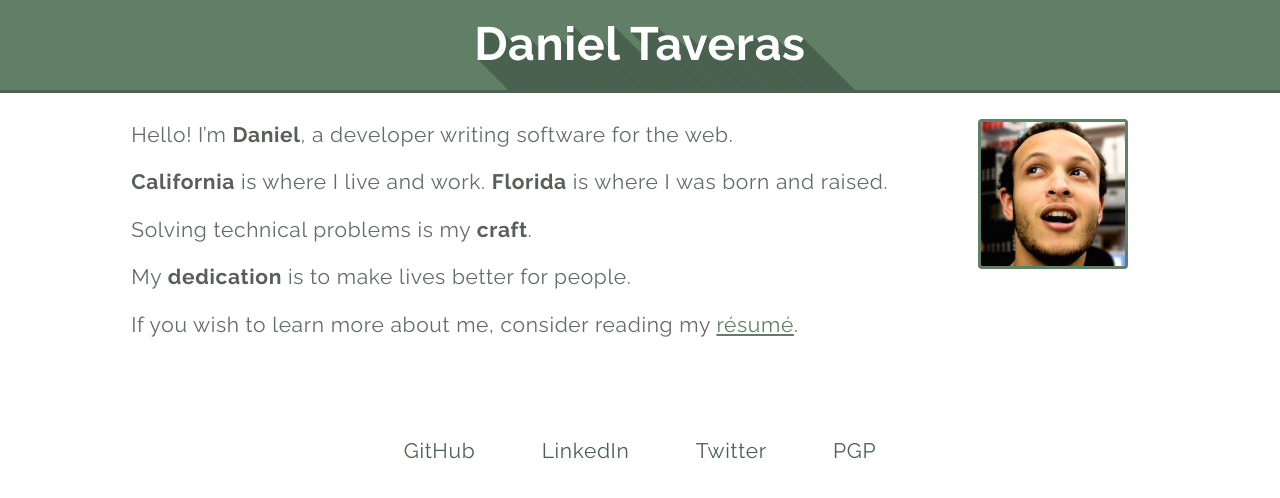
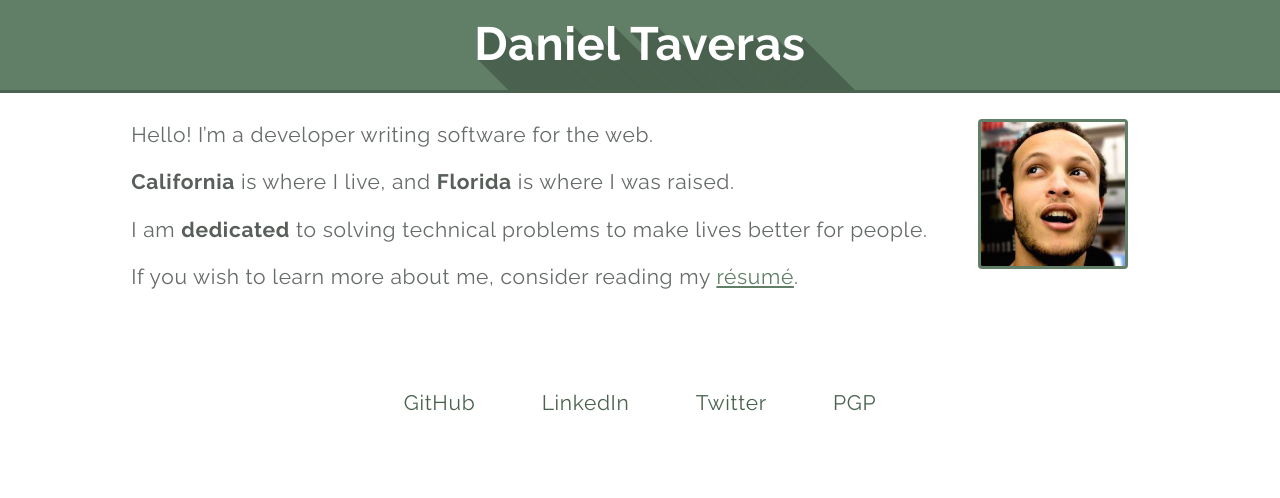
Before and after one commit to taveras/taveras.github.io, a Jekyll site: the page built from index.html, in a window 1280 px wide. Shown: the top 498 px of the page. Built offline with Jekyll 4.4.1, drawn with Linux system fonts in a browser that asks for light colours; some web fonts are replaced.

Commit message:
simplify blurb

```diff
--- a/_includes/blurb.md
+++ b/_includes/blurb.md
@@ -1,9 +1,7 @@
-Hello! I’m **Daniel**, a developer writing software for the web.
+Hello! I’m a developer writing software for the web.
 
-**California** is where I live and work. **Florida** is where I was born and raised.
+**California** is where I live, and **Florida** is where I was raised.
 
-Solving technical problems is my **craft**.
-
-My **dedication** is to make lives better for people.
+I am **dedicated** to solving technical problems to make lives better for people.
 
 If you wish to learn more about me, consider reading my [résumé](/resume/).
```
